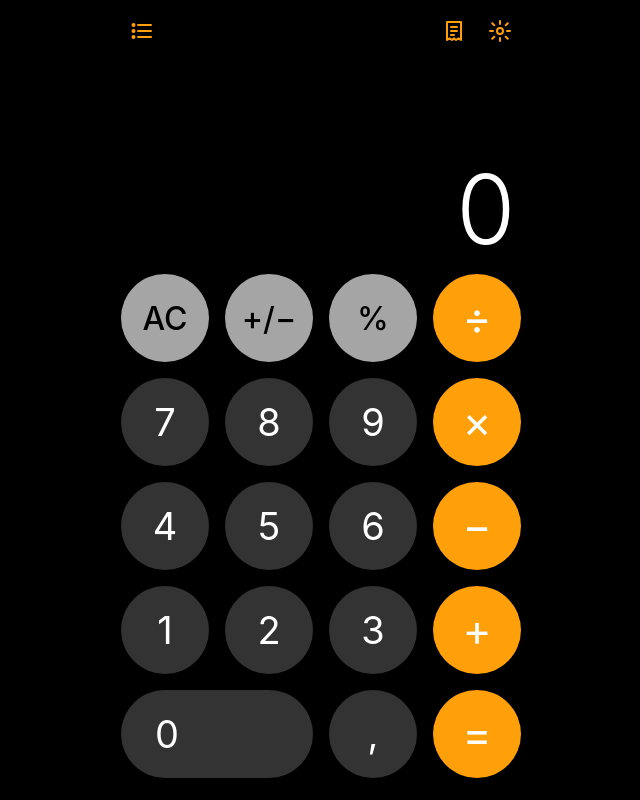
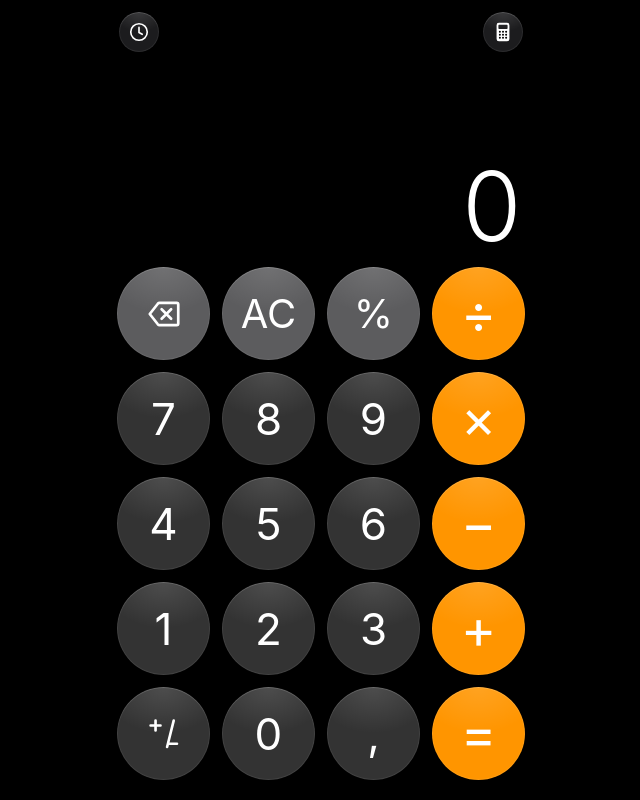
Before and after one commit to diaskanal04-lgtm/calc, a plain HTML site: page index.html in a window 1280 px wide. Shown: the whole page, without its empty margins (319-959 px from the left). Drawn offline with Linux system fonts and the light colour scheme.

Commit message:
Add files via upload

```diff
--- a/index.html
+++ b/index.html
@@ -8,34 +8,37 @@
 <meta name="apple-mobile-web-app-status-bar-style" content="black-translucent">
 <meta name="apple-mobile-web-app-title" content="Калькулятор">
 <meta name="theme-color" content="#000000">
-<style>body{margin:0}.app{padding-top:calc(10px + env(safe-area-inset-top,0px))!important;padding-bottom:calc(22px + env(safe-area-inset-bottom,0px))!important}</style>
+<style>[hidden]{display:none!important}body{margin:0}</style>
 <title>Калькулятор Плюс</title>
 <style>
 /* Layout: one phone-sized column — display grows from the top, keypad pinned to the bottom; sheets slide up over it */
 :root{
   --bg:#000; --fg:#fff; --muted:#8e8e93;
   --key-num:#333333; --key-num-hi:#737373;
-  --key-fn:#a5a5a5; --key-fn-fg:#000; --key-fn-hi:#d9d9d9;
-  --op:#ff9f0a;
+  --key-fn:#5c5c5e; --key-fn-fg:#fff; --key-fn-hi:#8e8e90;
+  --op:#ff9500;
+  --glass:radial-gradient(120% 90% at 50% 0%,rgba(255,255,255,.13),rgba(255,255,255,0) 55%);
+  --rim:inset 0 0 0 1px rgba(255,255,255,.07),inset 0 1px 0 rgba(255,255,255,.10);
   --sheet:#1c1c1e; --sheet-2:#2c2c2e; --line:#3a3a3c; --ok:#30d158;
   --font:-apple-system,BlinkMacSystemFont,"SF Pro Display","SF Pro Text","Helvetica Neue","Segoe UI",Roboto,Arial,sans-serif;
   color-scheme:dark;
 }
 html,body{height:100%}
-body{background:var(--bg);color:var(--fg);font-family:var(--font);padding-left:max(16px,env(safe-area-inset-left,0px));padding-right:max(16px,env(safe-area-inset-right,0px));padding-block:0;overflow:hidden;-webkit-tap-highlight-color:transparent;-webkit-user-select:none;user-select:none;-webkit-touch-callout:none;box-sizing:border-box}
+body{background:var(--bg);color:var(--fg);font-family:var(--font);padding:0;overflow:hidden;-webkit-tap-highlight-color:transparent;-webkit-user-select:none;user-select:none;-webkit-touch-callout:none;box-sizing:border-box}
 *,*::before,*::after{box-sizing:inherit}
-.app{height:100%;width:100%;max-width:min(400px,56dvh);min-width:0;margin:0 auto;display:flex;flex-direction:column;padding-block:10px 22px}
+/* на весь экран: от верхней безопасной зоны до полоски «домой», как у системного калькулятора */
+.app{position:fixed;top:0;bottom:0;left:0;right:0;width:100%;max-width:min(440px,60dvh);margin:0 auto;display:flex;flex-direction:column;
+  padding:max(12px,env(safe-area-inset-top,0px)) max(16px,env(safe-area-inset-right,0px)) calc(env(safe-area-inset-bottom,0px) + 20px) max(16px,env(safe-area-inset-left,0px))}
 
-.top{display:flex;justify-content:space-between;align-items:center;gap:8px}
-.top .right{display:flex;gap:4px}
-.icon-btn{width:42px;height:42px;border-radius:50%;border:0;background:transparent;color:var(--op);display:grid;place-items:center;cursor:pointer;padding:0;transition:background .2s}
-.icon-btn:hover{background:var(--sheet-2)}
-.icon-btn svg{width:24px;height:24px}
+.top{display:flex;justify-content:space-between;align-items:center;gap:8px;padding:0 2px}
+.icon-btn{width:40px;height:40px;border-radius:50%;border:0;background:var(--glass),#1c1c1e;box-shadow:var(--rim);color:var(--fg);display:grid;place-items:center;cursor:pointer;padding:0}
+.icon-btn:active{background:#3a3a3c}
+.icon-btn svg{width:22px;height:22px}
 /* еле заметная точка: число спрятано и ждёт «+» */
 .arm{width:5px;height:5px;border-radius:50%;background:transparent}
 .arm.on{background:var(--sheet-2)}
 
-.display{flex:1;min-height:0;display:flex;flex-direction:column;justify-content:flex-end;align-items:stretch;padding:0 6px 14px;cursor:pointer;touch-action:pan-y}
+.display{flex:1;min-height:0;display:flex;flex-direction:column;justify-content:flex-end;align-items:stretch;padding:0 4px 10px;cursor:pointer;touch-action:pan-y}
 .expr,.preview,.main{text-align:right;white-space:nowrap;overflow:hidden;font-variant-numeric:tabular-nums}
 .expr{color:var(--muted);font-size:24px;min-height:30px;text-overflow:ellipsis;direction:rtl}
 .expr span{direction:ltr;unicode-bidi:isolate}
@@ -43,16 +46,17 @@ body{background:var(--bg);color:var(--fg);font-family:var(--font);padding-left:m
 .main{font-size:88px;font-weight:300;line-height:1.05;letter-spacing:-.02em;transition:transform .12s}
 .main.bump{transform:translateX(-6px)}
 
-.keys{display:grid;grid-template-columns:repeat(4,1fr);gap:clamp(10px,3.6vw,16px)}
-.k{aspect-ratio:1;min-width:0;border-radius:50%;border:0;font-family:inherit;font-size:clamp(26px,8.6vw,38px);font-weight:400;color:var(--fg);background:var(--key-num);cursor:pointer;display:grid;place-items:center;padding:0;transition:background .3s ease,color .3s ease}
-.k:active,.k.press{background:var(--key-num-hi);transition:none}
-.k.fn{background:var(--key-fn);color:var(--key-fn-fg);font-size:clamp(22px,7.2vw,32px);font-weight:500}
-.k.fn:active,.k.fn.press{background:var(--key-fn-hi)}
-.k.op{background:var(--op);font-size:clamp(30px,10vw,44px)}
-.k.op:active,.k.op.press{filter:brightness(1.3)}
+.keys{display:grid;grid-template-columns:repeat(4,1fr);gap:clamp(8px,2.4vw,12px)}
+.k{aspect-ratio:1;min-width:0;border-radius:50%;border:0;font-family:inherit;font-size:clamp(28px,10.5vw,44px);font-weight:400;color:var(--fg);background:var(--glass),var(--key-num);box-shadow:var(--rim);cursor:pointer;display:grid;place-items:center;padding:0;transition:background .3s ease,color .3s ease}
+.k:active,.k.press{background:var(--glass),var(--key-num-hi);transition:none}
+.k.fn{background:var(--glass),var(--key-fn);color:var(--key-fn-fg);font-size:clamp(26px,9.4vw,40px)}
+.k.fn:active,.k.fn.press{background:var(--glass),var(--key-fn-hi)}
+.k.op{background:var(--glass),var(--op);font-size:clamp(34px,12.5vw,54px)}
+.k[data-k="sign"] svg{width:.9em;height:.9em}
+.k.op:active,.k.op.press{filter:brightness(1.25)}
 .k.op.active{background:var(--fg);color:var(--op)}
-.k.zero{grid-column:span 2;aspect-ratio:auto;border-radius:999px;justify-items:start;padding-left:clamp(26px,8.5vw,34px)}
-.k svg{width:.85em;height:.85em}
+.k svg{width:.62em;height:.62em}
+.k.fn svg{width:.95em;height:.95em}
 .k:focus-visible,.icon-btn:focus-visible,button:focus-visible,input:focus-visible{outline:2px solid var(--fg);outline-offset:2px}
 
 /* sheets */
@@ -112,17 +116,12 @@ body{background:var(--bg);color:var(--fg);font-family:var(--font);padding-left:m
 <div class="app" id="app">
   <div class="top">
     <button class="icon-btn" id="btnHistory" aria-label="История">
-      <svg viewBox="0 0 24 24" fill="none" stroke="currentColor" stroke-width="2" stroke-linecap="round"><path d="M8 6h13M8 12h13M8 18h13"/><circle cx="3.5" cy="6" r="1" fill="currentColor"/><circle cx="3.5" cy="12" r="1" fill="currentColor"/><circle cx="3.5" cy="18" r="1" fill="currentColor"/></svg>
+      <svg viewBox="0 0 24 24" fill="none" stroke="currentColor" stroke-width="1.8" stroke-linecap="round" stroke-linejoin="round"><circle cx="12" cy="12" r="9"/><path d="M12 7v5.5l3.5 2"/></svg>
     </button>
     <span class="arm" id="armDot" aria-hidden="true"></span>
-    <div class="right">
-      <button class="icon-btn" id="btnTip" aria-label="Чаевые и счёт">
-        <svg viewBox="0 0 24 24" fill="none" stroke="currentColor" stroke-width="2" stroke-linecap="round" stroke-linejoin="round"><path d="M5 3h14v18l-2.5-1.6L14 21l-2-1.6L10 21l-2.5-1.6L5 21z"/><path d="M9 8h6M9 12h6M9 16h3"/></svg>
-      </button>
-      <button class="icon-btn" id="btnSettings" aria-label="Настройки">
-        <svg viewBox="0 0 24 24" fill="none" stroke="currentColor" stroke-width="2" stroke-linecap="round"><circle cx="12" cy="12" r="3"/><path d="M12 2v3M12 19v3M4.2 4.2l2.1 2.1M17.7 17.7l2.1 2.1M2 12h3M19 12h3M4.2 19.8l2.1-2.1M17.7 6.3l2.1-2.1"/></svg>
-      </button>
-    </div>
+    <button class="icon-btn" id="btnSettings" aria-label="Настройки">
+      <svg viewBox="0 0 24 24" fill="currentColor"><path d="M7.5 2h9A2.5 2.5 0 0 1 19 4.5v15a2.5 2.5 0 0 1-2.5 2.5h-9A2.5 2.5 0 0 1 5 19.5v-15A2.5 2.5 0 0 1 7.5 2zm.3 2.2a.8.8 0 0 0-.8.8v3a.8.8 0 0 0 .8.8h8.4a.8.8 0 0 0 .8-.8V5a.8.8 0 0 0-.8-.8z"/><g fill="#000"><circle cx="8.6" cy="11.6" r="1.1"/><circle cx="12" cy="11.6" r="1.1"/><circle cx="15.4" cy="11.6" r="1.1"/><circle cx="8.6" cy="14.9" r="1.1"/><circle cx="12" cy="14.9" r="1.1"/><circle cx="15.4" cy="14.9" r="1.1"/><circle cx="8.6" cy="18.2" r="1.1"/><circle cx="12" cy="18.2" r="1.1"/><circle cx="15.4" cy="18.2" r="1.1"/></g></svg>
+    </button>
   </div>
 
   <div class="display" id="display" title="Нажмите — скопировать, смахните — стереть цифру">
@@ -132,8 +131,8 @@ body{background:var(--bg);color:var(--fg);font-family:var(--font);padding-left:m
   </div>
 
   <div class="keys" id="keys">
+    <button class="k fn" data-k="back" aria-label="Стереть"><svg viewBox="0 0 24 24" fill="none" stroke="currentColor" stroke-width="1.7" stroke-linejoin="round" stroke-linecap="round"><path d="M20 5H9.2a1.5 1.5 0 0 0-1.1.5L3 12l5.1 6.5a1.5 1.5 0 0 0 1.1.5H20a1 1 0 0 0 1-1V6a1 1 0 0 0-1-1z"/><path d="M16.5 9l-6 6M10.5 9l6 6"/></svg></button>
     <button class="k fn" data-k="clear" id="kClear">AC</button>
-    <button class="k fn" data-k="sign" aria-label="Плюс-минус">+/−</button>
     <button class="k fn" data-k="pct">%</button>
     <button class="k op" data-k="÷" aria-label="Разделить">÷</button>
     <button class="k" data-k="7">7</button>
@@ -148,7 +147,8 @@ body{background:var(--bg);color:var(--fg);font-family:var(--font);padding-left:m
     <button class="k" data-k="2">2</button>
     <button class="k" data-k="3">3</button>
     <button class="k op" data-k="+" aria-label="Плюс">+</button>
-    <button class="k zero" data-k="0">0</button>
+    <button class="k" data-k="sign" aria-label="Плюс-минус"><svg viewBox="0 0 24 24" fill="none" stroke="currentColor" stroke-width="1.6" stroke-linecap="round"><path d="M4 7h6M7 4v6M14 20L18 4M15 18h5"/></svg></button>
+    <button class="k" data-k="0">0</button>
     <button class="k" data-k="dot" aria-label="Запятая">,</button>
     <button class="k op" data-k="eq" aria-label="Равно">=</button>
   </div>
@@ -199,6 +199,7 @@ body{background:var(--bg);color:var(--fg);font-family:var(--font);padding-left:m
     <div class="grab"></div>
     <div class="sheet-head"><span style="width:60px"></span><h2>Настройки</h2><button class="link" data-close>Готово</button></div>
     <div class="scroll" style="display:flex;flex-direction:column;gap:14px">
+      <button class="primary" id="btnTip" style="background:var(--sheet-2);color:var(--fg)">Чаевые и счёт</button>
       <p class="cap">Цвет операций</p>
       <div class="group"><div class="swatches" id="swatches"></div></div>
       <p class="cap">Отклик</p>
@@ -225,7 +226,7 @@ body{background:var(--bg);color:var(--fg);font-family:var(--font);padding-left:m
   const OPS = ["+", "−", "×", "÷"];
   const isOp = t => OPS.includes(t);
   const ACCENTS = [
-    ["Классика", "#ff9f0a"], ["Мята", "#2fd3a2"], ["Лаванда", "#a78bfa"],
+    ["Классика", "#ff9500"], ["Мята", "#2fd3a2"], ["Лаванда", "#a78bfa"],
     ["Коралл", "#ff5e5b"], ["Небо", "#3ea6ff"], ["Лимон", "#e5d34a"]
   ];
   const TIPS = [0, 5, 10, 15, 20];
@@ -233,14 +234,15 @@ body{background:var(--bg);color:var(--fg);font-family:var(--font);padding-left:m
   const S = {
     tokens: [], cur: "", result: null, justEval: false, lastExpr: "",
     lastOp: null, lastArg: null,
-    history: [], accent: ACCENTS[0][1], sound: false, haptic: true, preview: true,
+    history: [], accent: ACCENTS[0][1], sound: false, haptic: true, preview: false,
     tip: 10, ppl: 1, secret: null
   };
 
   // ---------- storage ----------
-  const load = () => { try { Object.assign(S, JSON.parse(localStorage.getItem("calcplus") || "{}")); } catch (e) {} };
+  // оранжевая подсказка под выражением теперь по умолчанию выключена, как в системном калькуляторе
+  const load = () => { try { Object.assign(S, JSON.parse(localStorage.getItem("calcplus") || "{}")); } catch (e) {} S.preview = !!S.hint; };
   const save = () => { try {
-    localStorage.setItem("calcplus", JSON.stringify({ history: S.history, accent: S.accent, sound: S.sound, haptic: S.haptic, preview: S.preview, tip: S.tip, secret: S.secret }));
+    localStorage.setItem("calcplus", JSON.stringify({ history: S.history, accent: S.accent, sound: S.sound, haptic: S.haptic, hint: S.preview, tip: S.tip, secret: S.secret }));
   } catch (e) {} };
 
   // ---------- number formatting (ru: пробел между разрядами, запятая) ----------
@@ -351,7 +353,7 @@ body{background:var(--bg);color:var(--fg);font-family:var(--font);padding-left:m
     if (S.cur === "-" || S.cur === "-0") S.cur = "";
     return true;
   }
-  function clearKey() { if (S.cur !== "") backspace(); else resetAll(); }
+  function clearKey() { if (S.cur !== "") S.cur = ""; else resetAll(); }
 
   // ---------- фокус: спрятанное число ----------
   // Долгое нажатие на экран прячет набранное число. Первый «+» после этого
@@ -410,9 +412,8 @@ body{background:var(--bg);color:var(--fg);font-family:var(--font);padding-left:m
       p = "= " + fmtNum(r);
     }
     prevEl.textContent = p;
-    $("kClear").textContent = S.cur !== "" ? "" : "AC";
-    if (S.cur !== "") $("kClear").innerHTML = '<svg viewBox="0 0 24 24" fill="none" stroke="currentColor" stroke-width="2" stroke-linejoin="round" stroke-linecap="round"><path d="M21 5H9l-6 7 6 7h12z"/><path d="M17 9l-6 6M11 9l6 6"/></svg>';
-    $("kClear").setAttribute("aria-label", S.cur !== "" ? "Стереть" : "Сбросить всё");
+    $("kClear").textContent = S.cur !== "" ? "C" : "AC";
+    $("kClear").setAttribute("aria-label", S.cur !== "" ? "Сбросить число" : "Сбросить всё");
     const activeOp = S.cur === "" && !S.justEval && isOp(S.tokens[S.tokens.length - 1]) ? S.tokens[S.tokens.length - 1] : null;
     document.querySelectorAll(".k.op").forEach(b => b.classList.toggle("active", b.dataset.k === activeOp));
     fit();
@@ -559,7 +560,7 @@ body{background:var(--bg);color:var(--fg);font-family:var(--font);padding-left:m
   $("btnTip").addEventListener("click", () => {
     const v = Math.abs(currentValue());
     $("tipAmount").value = String(v ? parseFloat(v.toPrecision(12)) : 2450).replace(".", ",");
-    renderTip(); openSheet("sheetTip");
+    renderTip(); closeSheets(); setTimeout(() => openSheet("sheetTip"), 270);
   });
   $("tipAmount").addEventListener("input", renderTip);
   $("pplMinus").addEventListener("click", () => { S.ppl = Math.max(1, S.ppl - 1); renderTip(); });
```
